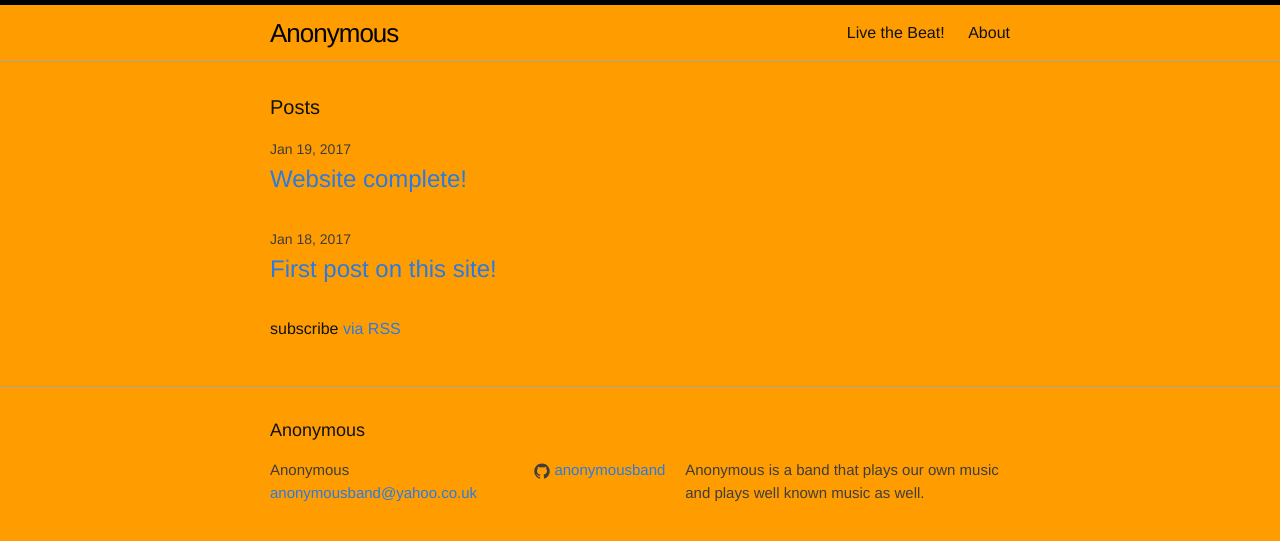
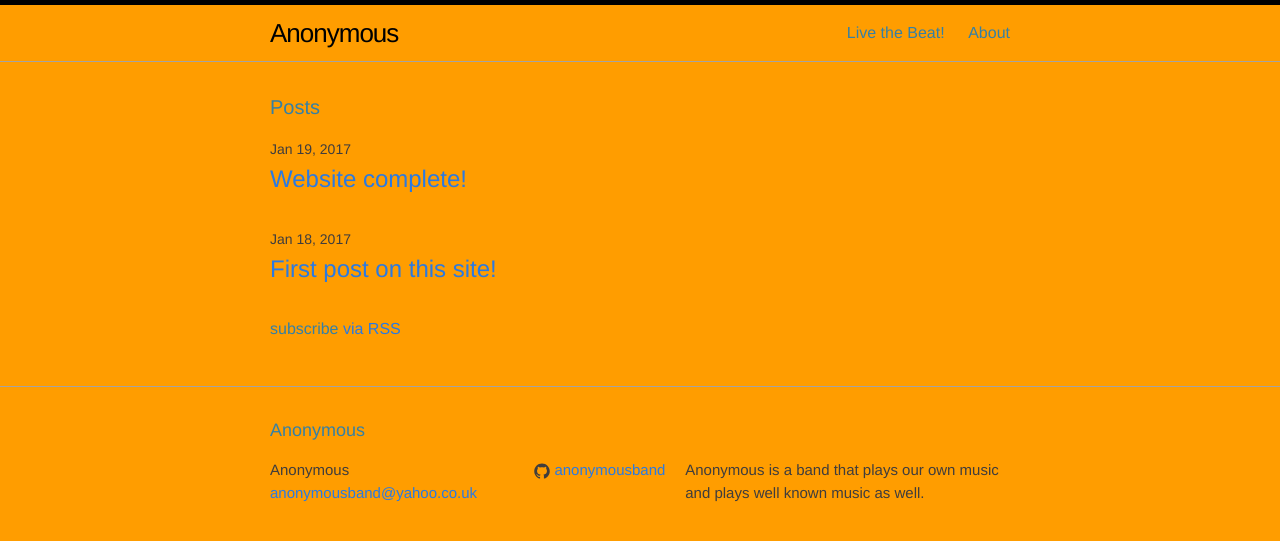
Before and after one commit to anonymousband/anonymousband.github.io, a Jekyll site: the page built from index.html, in a window 1280 px wide. Shown: the top 541 px of the page. Built offline with Jekyll 4.4.1, drawn with Linux system fonts in a browser that asks for light colours.

Commit message:
Update main.scss

```diff
--- a/css/main.scss
+++ b/css/main.scss
@@ -14,7 +14,7 @@ $base-line-height: 1.5;
 
 $spacing-unit:     30px;
 
-$text-color:       #111;
+$text-color:       #3580a5;
 $background-color: #ff9d00;
 $brand-color:      #2a7ae2;
 
```
